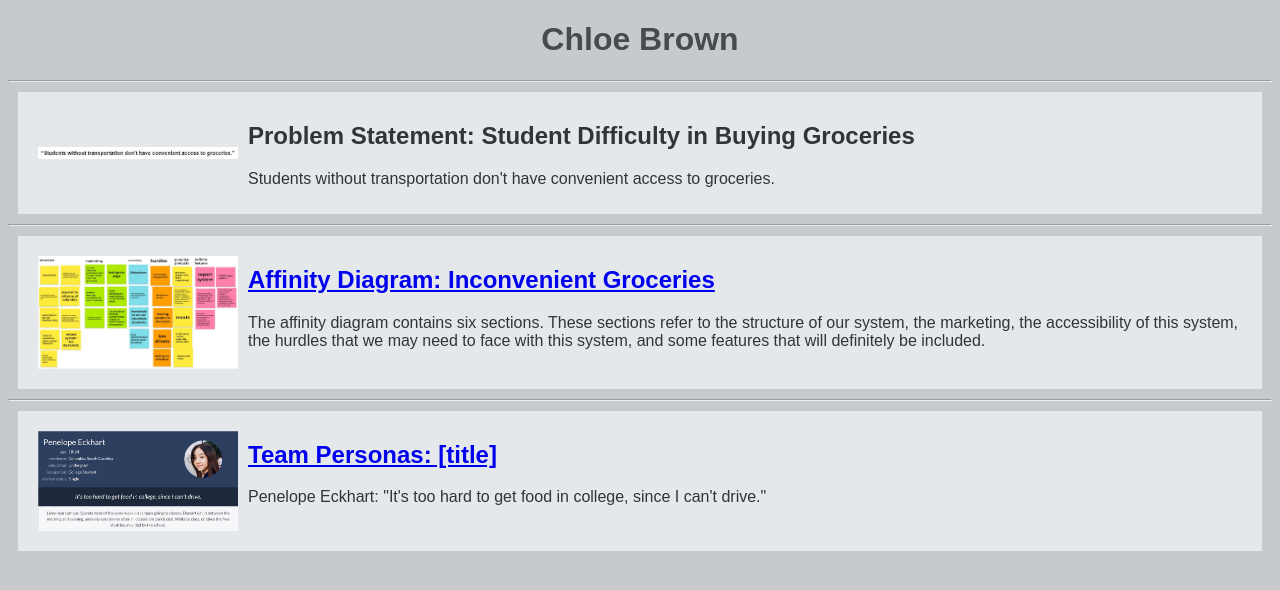
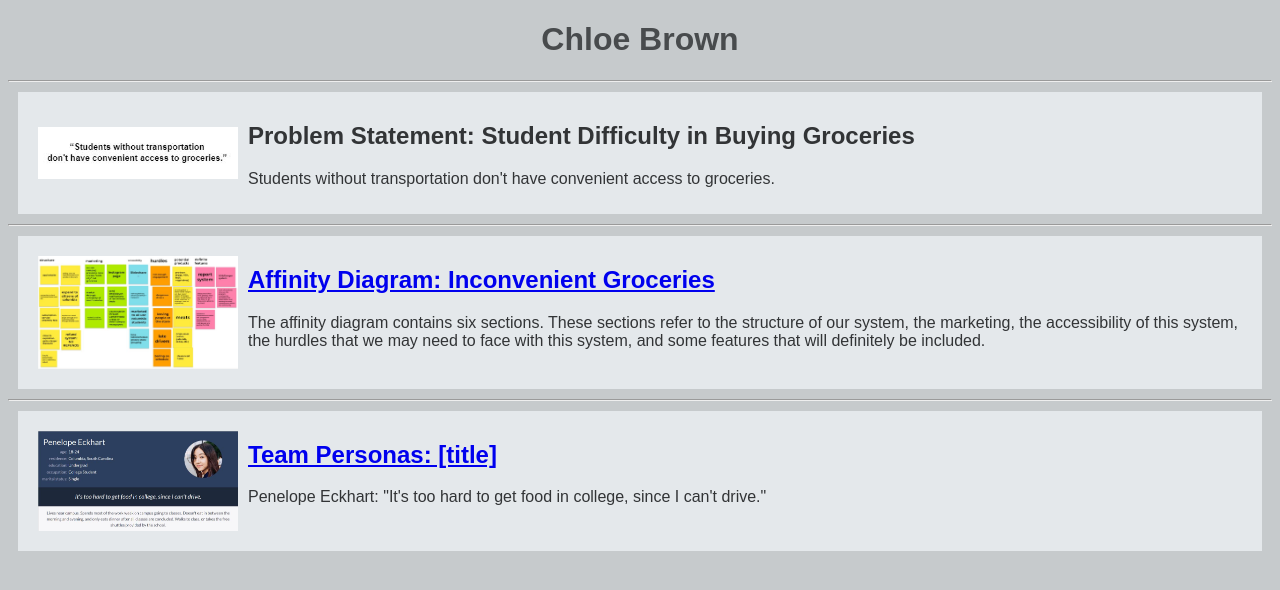
Before and after one commit to Lumiphos/Lumiphos.github.io, a plain HTML site: page index.html in a window 1280 px wide. Drawn offline with Linux system fonts and the light colour scheme.

Commit message:
Update index.html

```diff
--- a/index.html
+++ b/index.html
@@ -24,7 +24,7 @@ Last updated: Oct/11/2023
                                                                             <!-- PROBLEM STATEMENT -->
 <!-- Start of section "assign" (PS) -->
   <section class="assign">
-    <img src="images/problem-statement-group.JPG" />
+    <img src="images/problem-statement-group_resized.JPG" />
 
 <!-- Start of section "assign-det" WITHIN section "assign" (PS) -->
     <section class="assign-det">
```
